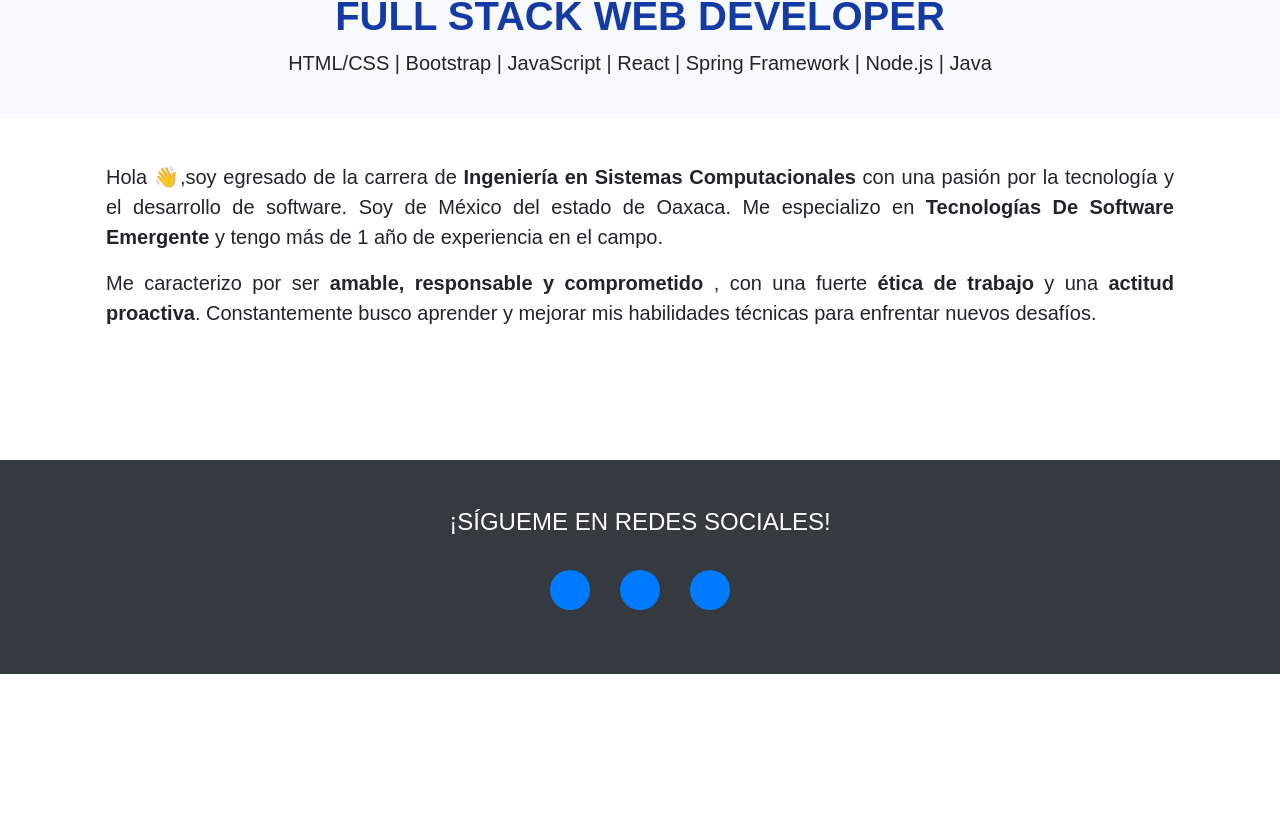
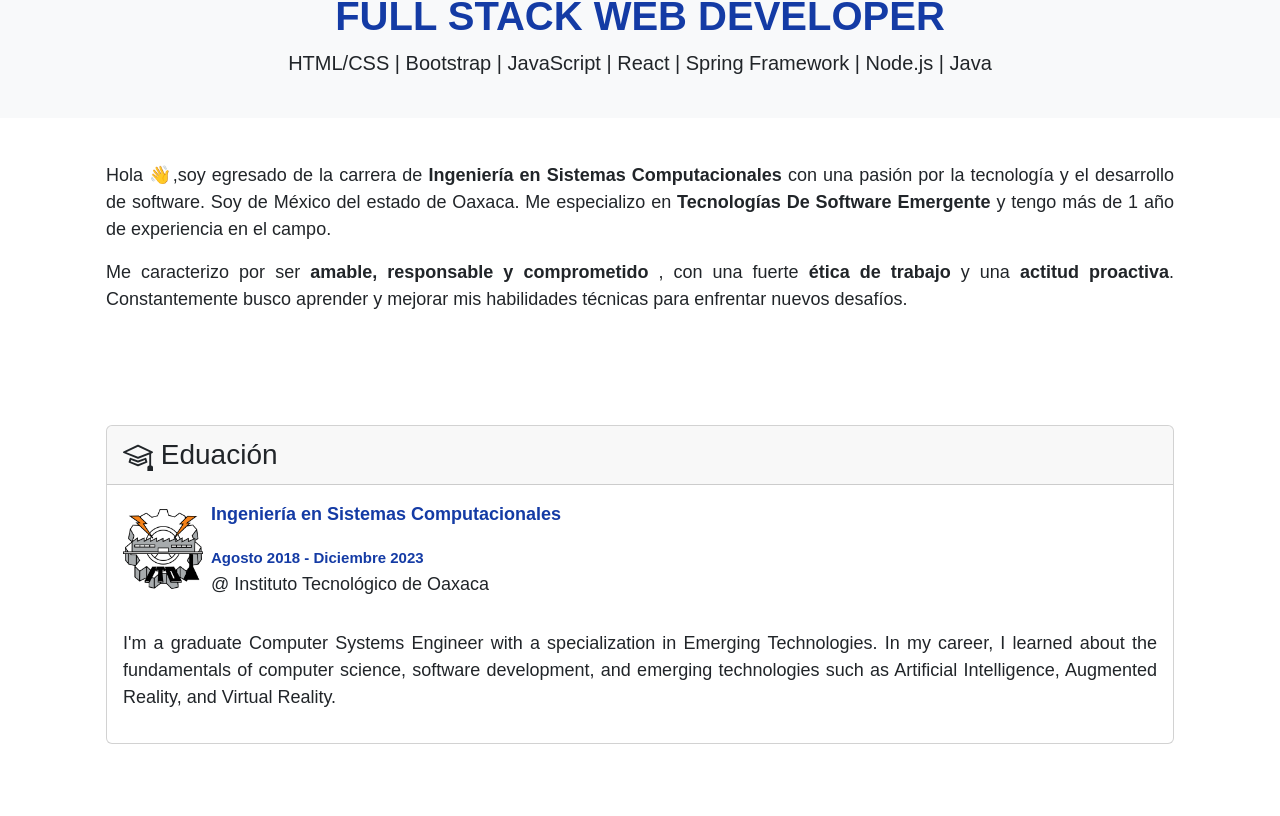
Before and after one commit to Robertofcg/Portafolio, a React (Create React App) app: page / in a window 1280 px wide. Shown: the part 464-1280 px from the top of the page. Before the commit the page ends 1138 px from the top, so only its background shows below. Built offline with nearby package versions, Linux system fonts and the light colour scheme.

Commit message:
eduacion

```diff
--- a/src/App.js
+++ b/src/App.js
@@ -1,6 +1,8 @@
 import './App.css';
 import React, { useState } from 'react';
 import profileImg from './perfil.jpg';
+import logo from './logo.png';
+
 import { Navbar, Nav, Container } from 'react-bootstrap';
 
 function App() {
@@ -37,7 +39,7 @@ function App() {
             <div className="col-lg-12">
               <div className="row d-flex justify-content-center">
                 <div className="d-flex justify-content-center">
-                  <img src={profileImg} alt="Profile" className="img-responsive profile-img home-img shadow" style={{ width: '100%', marginTop: '60px' }}/>
+                  <img src={profileImg} alt="Profile" className="img-responsive profile-img home-img shadow" style={{ width: '100%', marginTop: '60px' }} />
                 </div>
               </div>
               <div className="row intro-text d-flex justify-content-center text-center mt-3">
@@ -51,10 +53,38 @@ function App() {
       </section>
 
       <section className="container about">
+        <div id="custom-styles" className='bg-white p-4'>
+          <div className="pb-2" style={{ textAlign: 'justify' }}>
+            <p>Hola 👋,soy egresado de la carrera de <strong>Ingeniería en Sistemas Computacionales</strong> con una pasión por la tecnología y el desarrollo de software. Soy de México del estado de Oaxaca. Me especializo en <strong>Tecnologías De Software Emergente</strong> y tengo más de 1 año de experiencia en el campo.</p>
+            <p>Me caracterizo por ser <strong>amable, responsable y comprometido </strong>, con una fuerte <strong>ética de trabajo</strong> y una <strong>actitud proactiva</strong>. Constantemente busco aprender y mejorar mis habilidades técnicas para enfrentar nuevos desafíos.</p>
+          </div>
+        </div>
+      </section>
+
+      <section className="container about">
         <div id="custom-styles" className='bg-white p-4 mb-4'>
           <div className="pb-5" style={{ textAlign: 'justify' }}>
-            <p className='fs-5'>Hola 👋,soy egresado de la carrera de <strong>Ingeniería en Sistemas Computacionales</strong> con una pasión por la tecnología y el desarrollo de software. Soy de México del estado de Oaxaca. Me especializo en <strong>Tecnologías De Software Emergente</strong> y tengo más de 1 año de experiencia en el campo.</p>
-            <p className='fs-5'>Me caracterizo por ser <strong>amable, responsable y comprometido </strong>, con una fuerte <strong>ética de trabajo</strong> y una <strong>actitud proactiva</strong>. Constantemente busco aprender y mejorar mis habilidades técnicas para enfrentar nuevos desafíos.</p>
+            <div className="card">
+              <div className="card-header fs-3">
+                <svg xmlns="http://www.w3.org/2000/svg" width="30" height="30" fill="currentColor" className="bi bi-mortarboard" viewBox="0 0 16 16">
+                  <path d="M8.211 2.047a.5.5 0 0 0-.422 0l-7.5 3.5a.5.5 0 0 0 .025.917l7.5 3a.5.5 0 0 0 .372 0L14 7.14V13a1 1 0 0 0-1 1v2h3v-2a1 1 0 0 0-1-1V6.739l.686-.275a.5.5 0 0 0 .025-.917zM8 8.46 1.758 5.965 8 3.052l6.242 2.913z" />
+                  <path d="M4.176 9.032a.5.5 0 0 0-.656.327l-.5 1.7a.5.5 0 0 0 .294.605l4.5 1.8a.5.5 0 0 0 .372 0l4.5-1.8a.5.5 0 0 0 .294-.605l-.5-1.7a.5.5 0 0 0-.656-.327L8 10.466zm-.068 1.873.22-.748 3.496 1.311a.5.5 0 0 0 .352 0l3.496-1.311.22.748L8 12.46z" />
+                </svg> Eduación
+              </div>
+              <div class="d-flex card-body">
+                <a class="d-none d-md-flex me-2 align-self-center" href="http://www.oaxaca.tecnm.mx/">
+                  <img src={logo} alt="Technological Institute Of Oaxaca" class="m-auto" style={{ height: '80px', width: '80px' }} />
+                </a>
+                <div class="flex-grow-1">
+                  <p style={{ color: '#143ba5' }}><b>Ingeniería en Sistemas Computacionales</b></p>
+                  <span style={{ fontSize: '15px', color: '#143ba5', fontWeight: '600' }}>Agosto 2018 - Diciembre 2023</span>
+                  <p className='mb-0'>@ Instituto Tecnológico de Oaxaca</p>
+                </div>
+              </div>
+              <p class="card-body">I'm a graduate Computer Systems Engineer with a specialization in Emerging Technologies. In my career, I learned about the fundamentals of computer science, software development, and emerging technologies such as Artificial Intelligence, Augmented Reality, and Virtual Reality.</p>
+
+
+            </div>
           </div>
         </div>
       </section>
@@ -74,8 +104,8 @@ function App() {
               </a>
             </li>
             <li>
-              <a className="snlnk" href="https://github.com/MarcosNSouza87">
-                <i className="fab fa-github"></i>
+              <a className="snlnk" href="https://github.com/Robertofcg">
+                <i className="fab fa-github bg-dark"></i>
               </a>
             </li>
           </ul>
```
Also changed, not shown: src/App.css (line endings or trailing spaces), src/logo.png (added).
